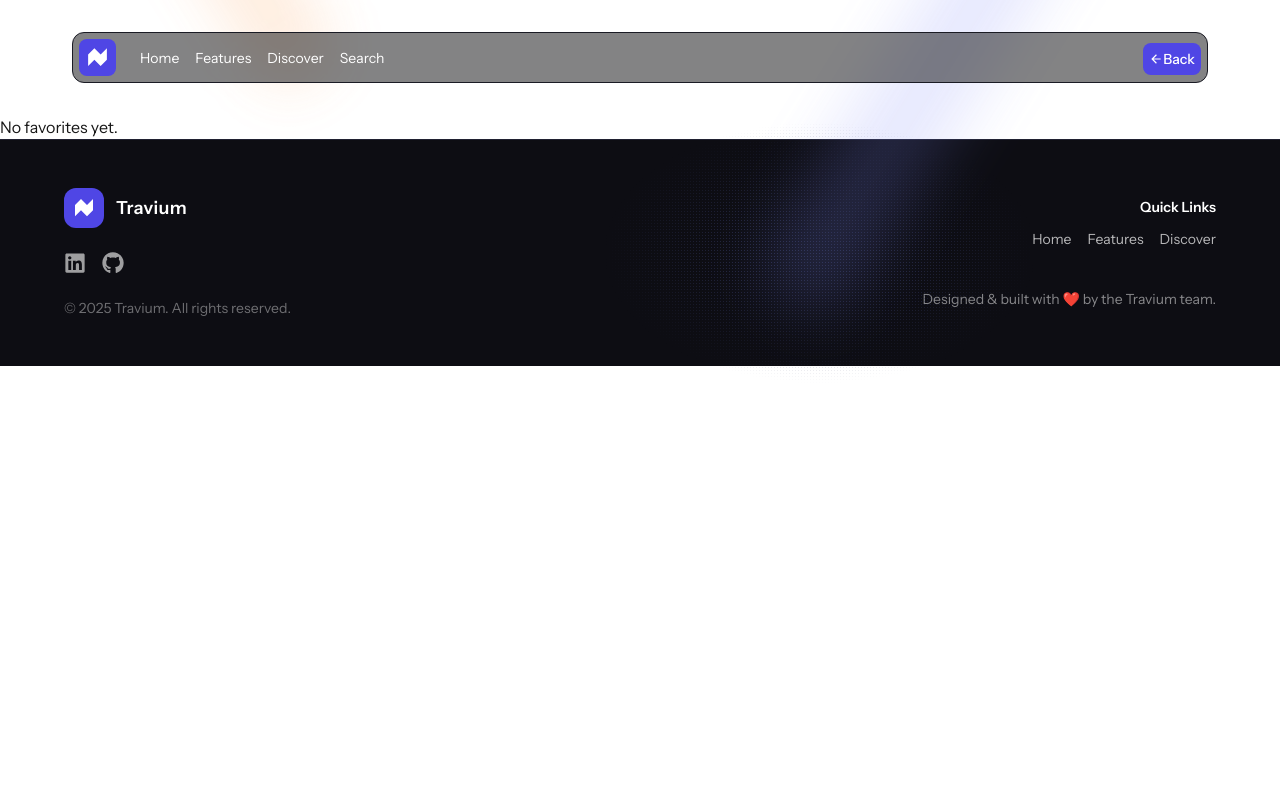
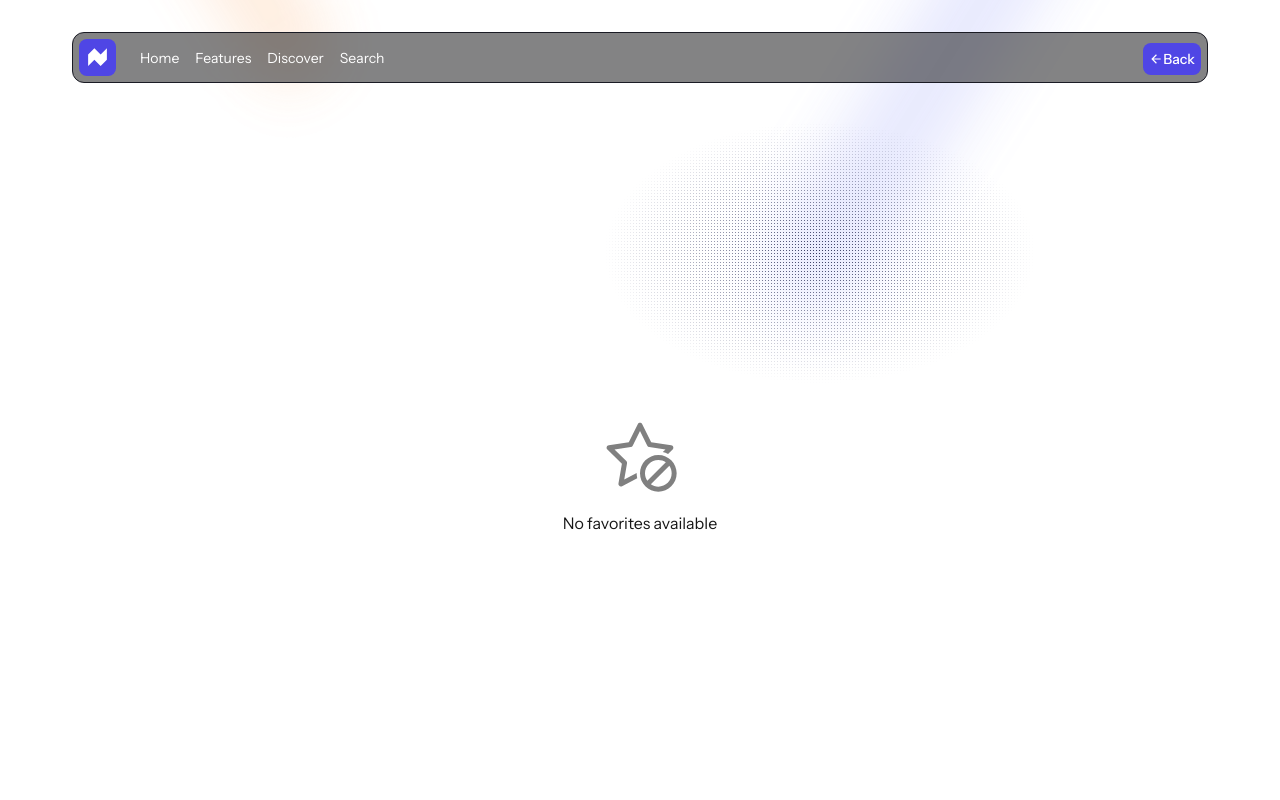
Before and after one commit to EnisZekiqi/Travium, a Next.js app: page /favorites in a window 1280 px wide. Shown: the top 800 px of the page. Built offline with nearby package versions, Linux system fonts and the light colour scheme.

Commit message:
added UI for no favorites ..

```diff
--- a/src/app/favorites/page.tsx
+++ b/src/app/favorites/page.tsx
@@ -1,7 +1,7 @@
 "use client";
 import { useState, useEffect } from "react";
 import { IoMdTrash } from "react-icons/io";
-
+import Image from "next/image";
 type Favorite = {
   pageid: number;
   title: string;
@@ -17,7 +17,10 @@ export default function FavoritesPage() {
     setFavorites(saved);
   }, []);
 
-  if (favorites.length === 0) return <p>No favorites yet.</p>;
+  if (favorites.length === 0) return  <div className="h-[90vh] flex flex-col items-center gap-4  justify-center">
+          <Image src="/nostar.svg" width={80} height={80} alt="Logo" className=" " />
+        No favorites available
+      </div>;
 
   const clearFav = (id : number) => {
     const even = favorites.filter((zdc) => zdc.pageid !== id);
```
Also changed, not shown: public/nostar.svg (added).
